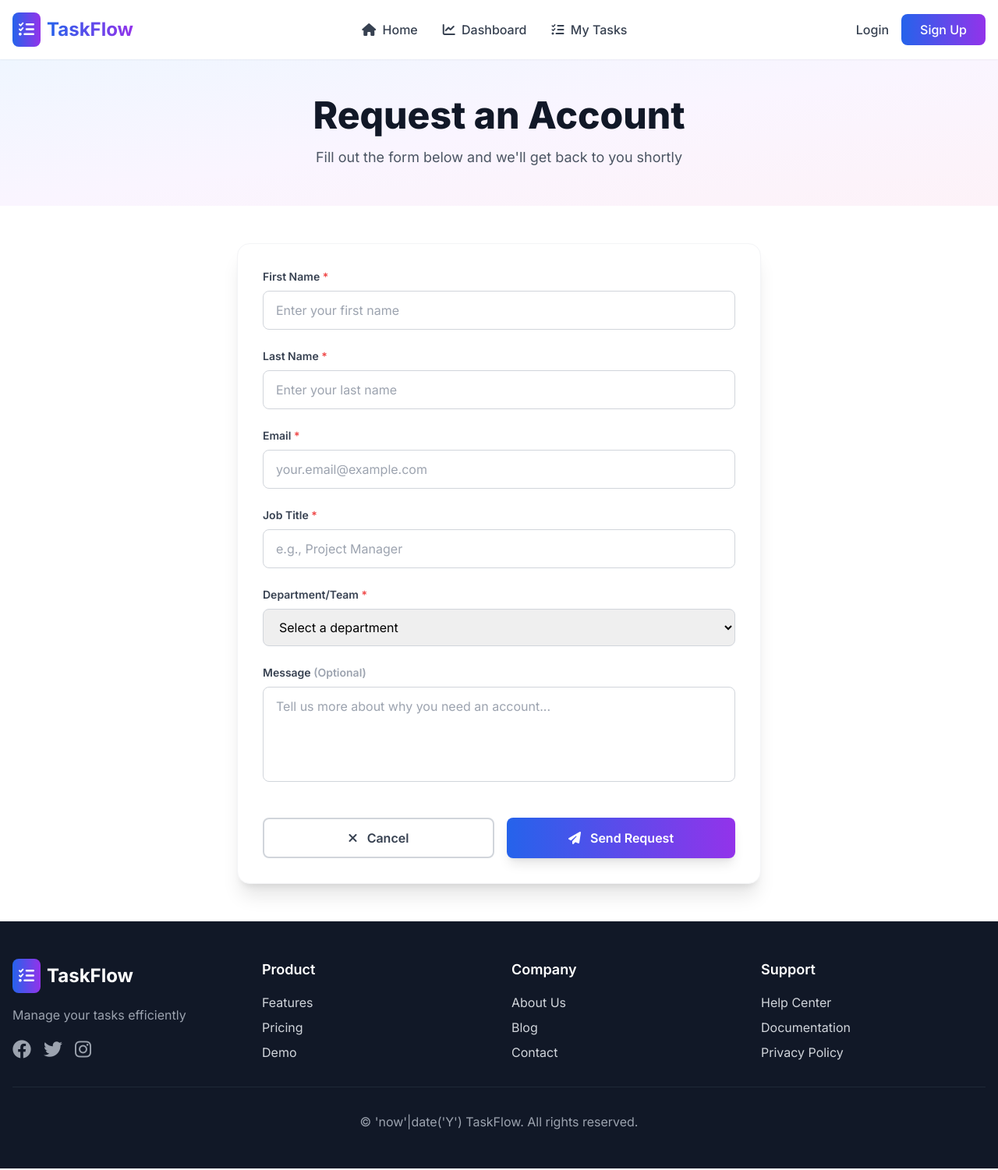
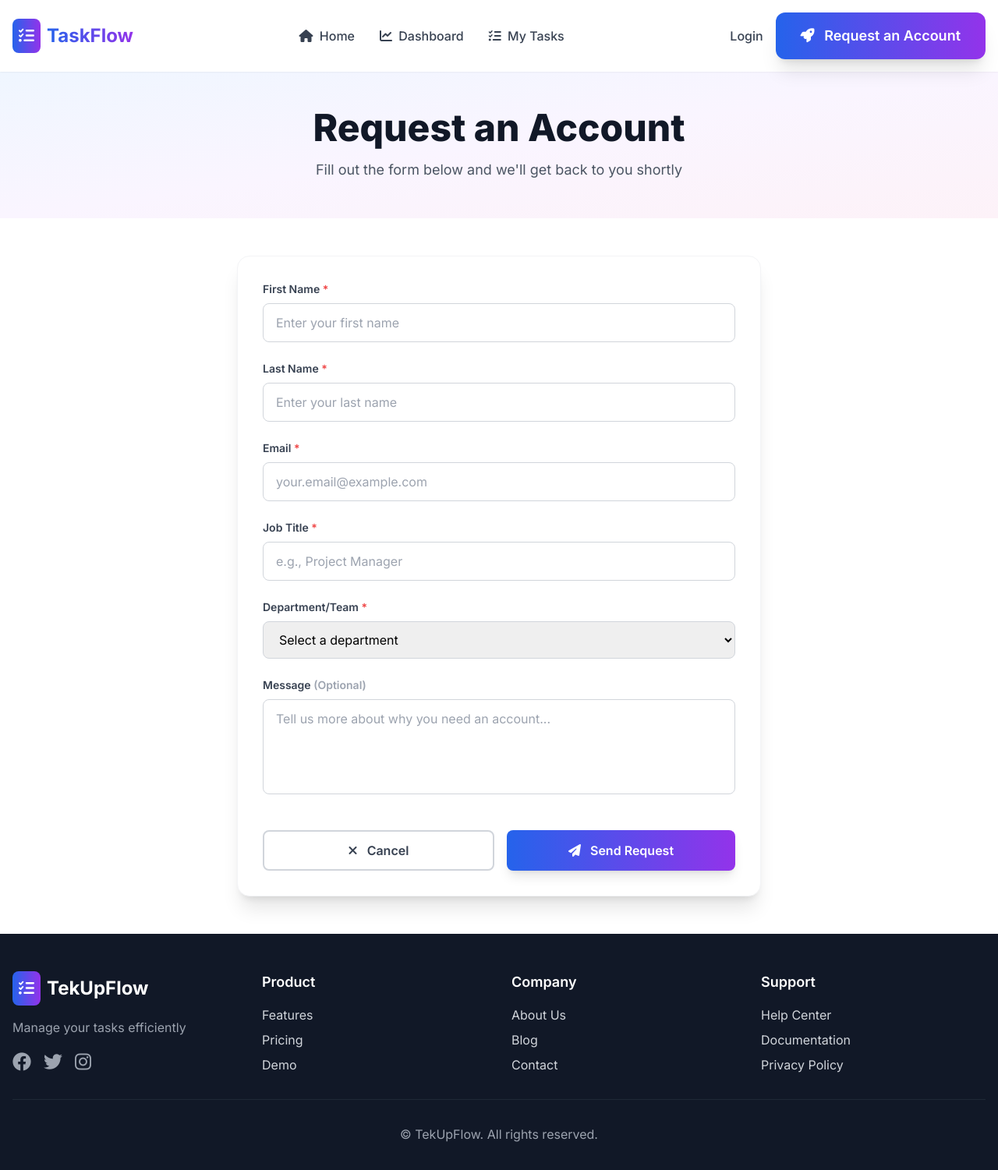
Before and after one commit to MdRiabi/project-management-app, a Symfony app: template templates/Home/request_account.html.twig in a window 1280 px wide. Shown: the top 1501 px of the page at 78% size. Run offline with Twig, Linux system fonts and the light colour scheme; the template is opened without the code that fills it, so the values that code supplies are empty; some libraries are stand-ins or nearby versions.

Commit message:
testing request an account page

```diff
--- a/src/Controller/HomeController.php
+++ b/src/Controller/HomeController.php
@@ -21,5 +21,11 @@ class HomeController extends AbstractController
         return $this->render('home/index.html.twig', [
             'stats' => $stats,
         ]);
+
+    }
+    #[Route('/request-account', name: 'request_account')]
+    public function requestAccount(): Response
+    {
+        return $this->render('home/request_account.html.twig');
     }
 }
--- a/templates/Home/request_account.html.twig
+++ b/templates/Home/request_account.html.twig
@@ -8,7 +8,7 @@
     <section class="bg-gradient-to-br from-blue-50 via-purple-50 to-pink-50 py-12">
         <div class="container mx-auto px-4">
             <div class="max-w-2xl mx-auto text-center">
-                <h1 class="text-4xl md:text-5xl font-extrabold text-gray-900 mb-4">
+                <h1  class="text-4xl md:text-5xl font-extrabold text-gray-900 mb-4">
                     Request an Account
                 </h1>
                 <p class="text-lg text-gray-600">
--- a/templates/base.html.twig
+++ b/templates/base.html.twig
@@ -3,7 +3,7 @@
 <head>
     <meta charset="UTF-8">
     <meta name="viewport" content="width=device-width, initial-scale=1.0">
-    <title>{% block title %}TaskFlow{% endblock %}</title>
+    <title>{% block title %}TekUpFlow{% endblock %}</title>
 
     {# Tailwind CSS #}
     <script src="https://cdn.tailwindcss.com"></script>
@@ -28,7 +28,9 @@
                 <div class="bg-gradient-to-r from-blue-600 to-purple-600 rounded-lg p-2">
                     <i class="fas fa-tasks text-white text-xl"></i>
                 </div>
-                <span class="text-2xl font-bold bg-gradient-to-r from-blue-600 to-purple-600 bg-clip-text text-transparent">                        TaskFlow</span>
+                <span class="text-2xl font-bold bg-gradient-to-r from-blue-600 to-purple-600 bg-clip-text text-transparent">
+                    TaskFlow
+                </span>
             </div>
 
             <div class="hidden md:flex items-center space-x-8">
@@ -45,8 +47,9 @@
 
             <div class="hidden md:flex items-center space-x-4">
                 <a href="#" class="text-gray-700 hover:text-blue-600 font-medium">Login</a>
-                <a href="#" class="bg-gradient-to-r from-blue-600 to-purple-600 text-white px-6 py-2 rounded-lg font-medium">
-                    Sign Up
+                <!-- templates/base.html.twig -->
+                <a href="{{ path('request_account') }}" class="bg-gradient-to-r from-blue-600 to-purple-600 hover:from-blue-700 hover:to-purple-700 text-white px-8 py-4 rounded-xl font-semibold text-lg shadow-xl w-full sm:w-auto text-center">
+                    <i class="fas fa-rocket mr-2"></i> Request an Account
                 </a>
             </div>
         </div>
@@ -65,7 +68,7 @@
                     <div class="bg-gradient-to-r from-blue-600 to-purple-600 rounded-lg p-2">
                         <i class="fas fa-tasks text-white text-xl"></i>
                     </div>
-                    <span class="text-2xl font-bold text-white">TaskFlow</span>
+                    <span class="text-2xl font-bold text-white">TekUpFlow</span>
                 </div>
                 <p class="text-gray-400 mb-4">Manage your tasks efficiently</p>
                 <div class="flex space-x-4">
@@ -104,7 +107,7 @@
         </div>
 
         <div class="border-t border-gray-800 pt-8 text-center">
-            <p class="text-gray-400">©  'now'|date('Y')  TaskFlow. All rights reserved.</p>
+            <p class="text-gray-400">©  TekUpFlow. All rights reserved.</p>
         </div>
     </div>
 </footer>
```
Also changed, not shown: templates/Home/index.html.twig (+4 -4 lines).
